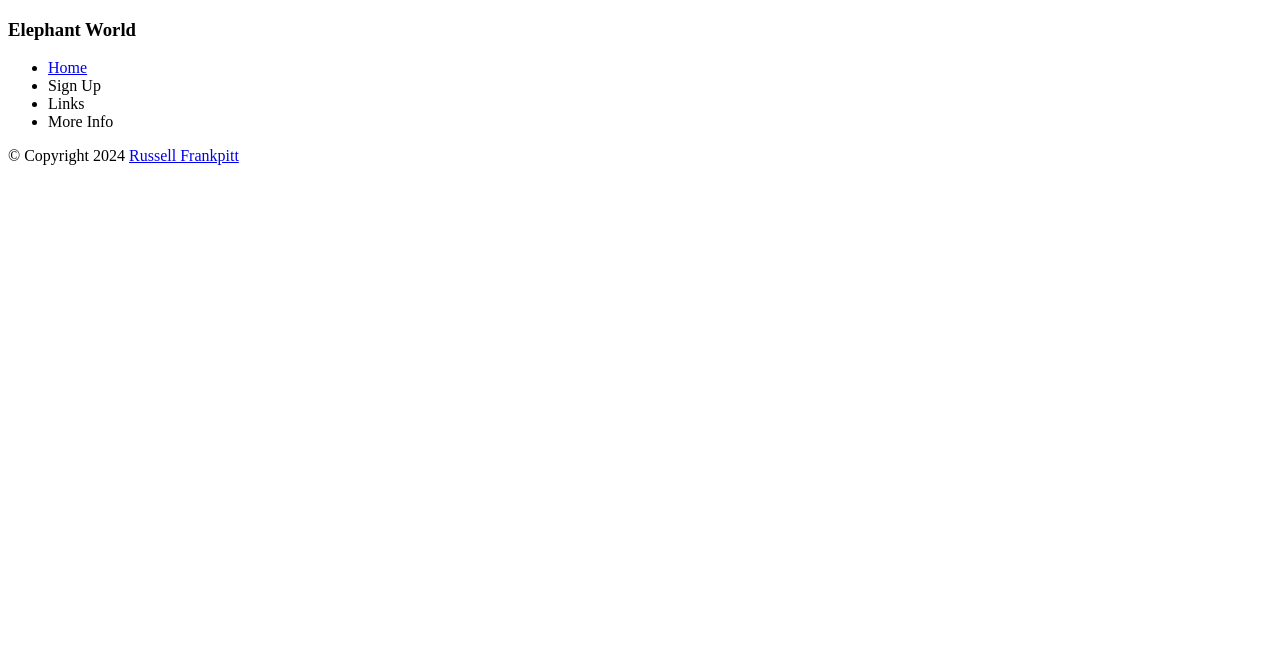
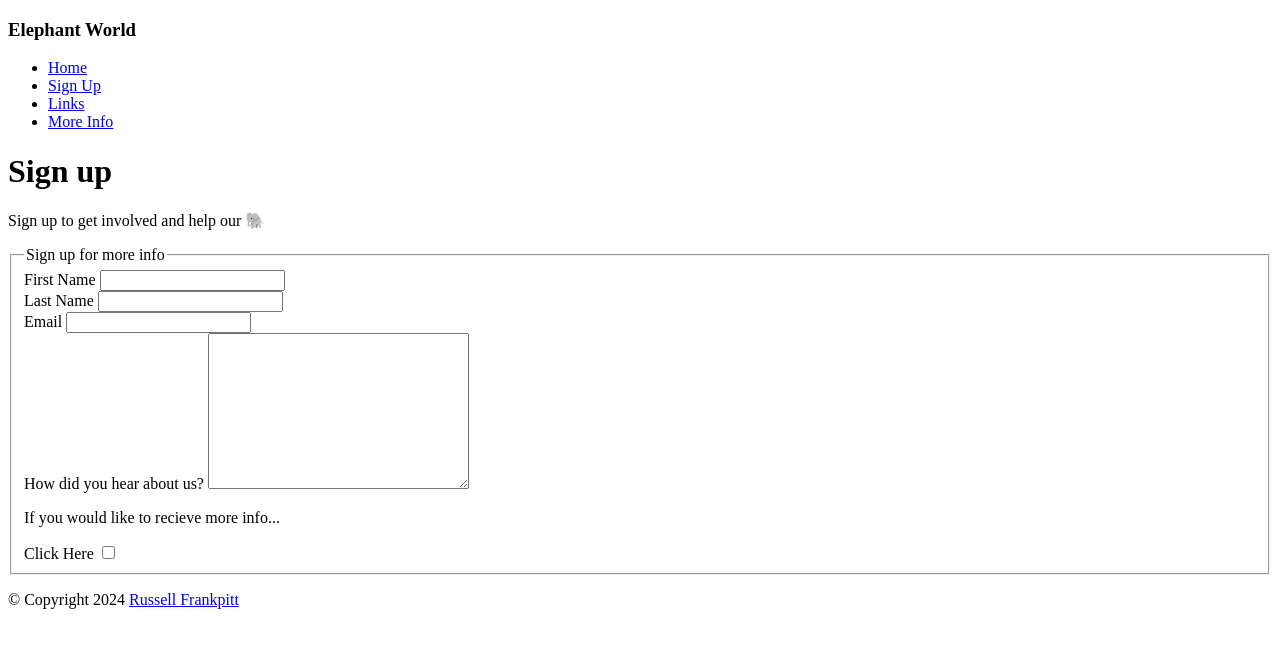
Before and after one commit to rustyff12/html-css-capstone, a plain HTML site: page second.html in a window 1280 px wide. Drawn offline with Linux system fonts and the light colour scheme.

Commit message:
html finished. Images added

```diff
--- a/second.html
+++ b/second.html
@@ -20,13 +20,53 @@
         </div>
         <div>
             <ul>
-                <li><a href="#index.html">Home</a></li>
-                <li><a href="#second.html"></a>Sign Up</li>
-                <li><a href="#third.html"></a>Links</li>
-                <li><a href="#fourth.html"></a>More Info</li>
+                <li><a href="/index.html">Home</a></li>
+                <li><a href="/second.html">Sign Up</a></li>
+                <li><a href="/third.html">Links</a></li>
+                <li><a href="/fourth.html">More Info</a></li>
             </ul>
         </div>
     </header>
+
+    <!-- Sign up content -->
+    <main>
+        <h1>Sign up</h1>
+        <p>Sign up to get involved and help our 🐘</p>
+
+        <div>
+            <form action="/form-handling-url" method="post">
+                <fieldset>
+                    <legend>Sign up for more info</legend>
+                    <div>
+                        <label for="firstName">First Name</label>
+                        <input type="text" id="firstName" name="first_name">
+                    </div>
+
+                    <div>
+                        <label for="lastName">Last Name</label>
+                        <input type="text" id="lastName" name="last_name">
+                    </div>
+
+                    <div>
+                        <label for="email">Email</label>
+                        <input type="email" id="email" name="email_address">
+                    </div>
+
+                    <div>
+                        <label for="message">How did you hear about us?</label>
+                        <textarea name="message" id="message" cols="30" rows="10"></textarea>
+                    </div>
+
+                    <div>
+                        <p>If you would like to recieve more info...</p>
+                        <label for="more-info">Click Here</label>
+                        <input type="checkbox" id="more-info" name="more_info">
+                    </div>
+                </fieldset>
+            </form>
+        </div>
+
+    </main>
 
     <!-- Footer -->
     <footer>
```
Also changed, not shown: fourth.html (+20 -4 lines), index.html (+61 -4 lines), third.html (+21 -4 lines), images/el-1.jpg (added), images/el-2.jpg (added), images/el-3.jpg (added), images/el-extra-1.jpg (added), images/el-extra-2.jpg (added), images/el-link-1.jpg (added), images/el-link-2.jpg (added), images/el-link-3.jpg (added), images/el-link-4.jpg (added), images/el-link-5.jpg (added), images/el-link-6.jpg (added), 1 other file.
